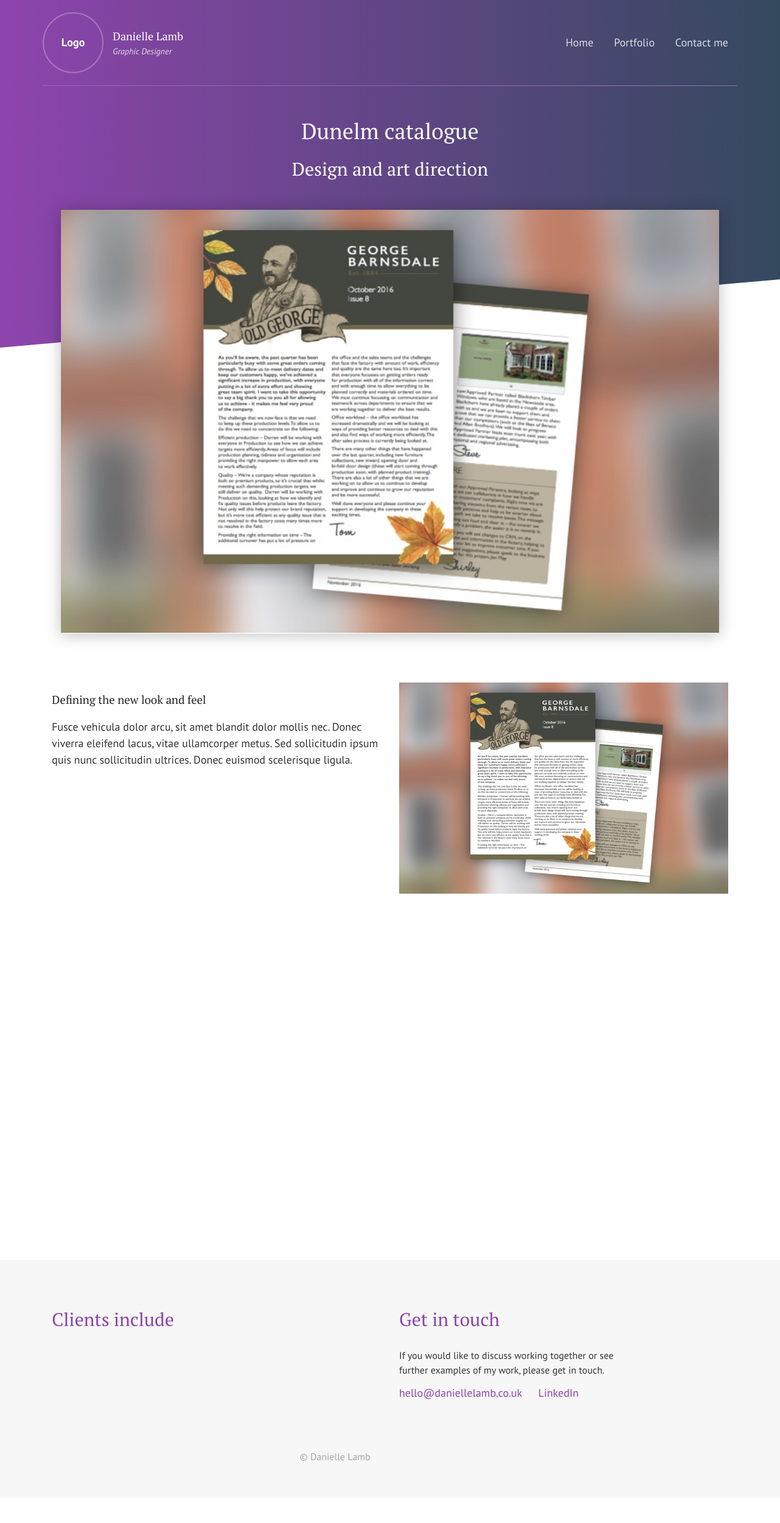
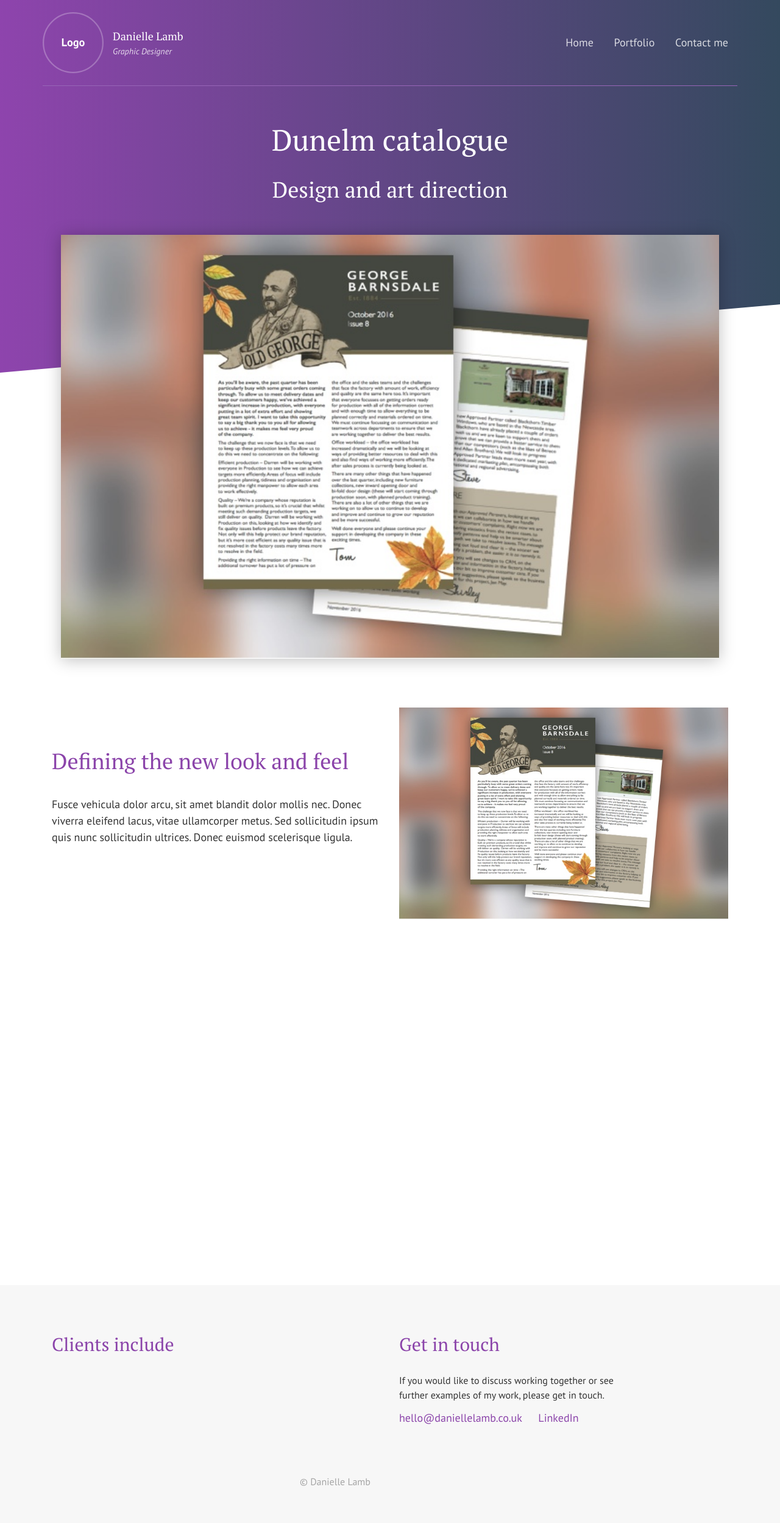
Before and after one commit to justinlamb1/danielle-portfolio-3, a Jekyll site: the page built from _posts/2017-10-29-catalogue-design-for-dunelm.html, in a window 1280 px wide. Shown: the whole page at 61% size. Built offline with Jekyll 4.4.1, drawn with Linux system fonts in a browser that asks for light colours; before the commit the page ends 2456 px from its top, so only the background shows below that.

Commit message:
no message

```diff
--- a/_sass/_layout.scss
+++ b/_sass/_layout.scss
@@ -430,7 +430,7 @@
       -moz-osx-font-smoothing: grayscale;
 
       @include bp (md) {
-        font-size: 2.25em;
+        font-size: 3em;
       }
     }
 
@@ -441,7 +441,7 @@
       -moz-osx-font-smoothing: grayscale;
 
       @include bp (md) {
-        font-size: 1.875em;
+        font-size: 2.25em;
       }
     }
   }
@@ -501,6 +501,17 @@
       }
     }
 
+    h3 {
+      font-size: 1.5em;
+      color: $col-pri;
+      margin-top: $mar*2;
+
+      @include bp(md) {
+        font-size: 2.25em;
+        margin-top: $mar*3;
+      }
+    }
+
     .client-testimonial {
       text-align: center;
       margin-left: auto;
```
